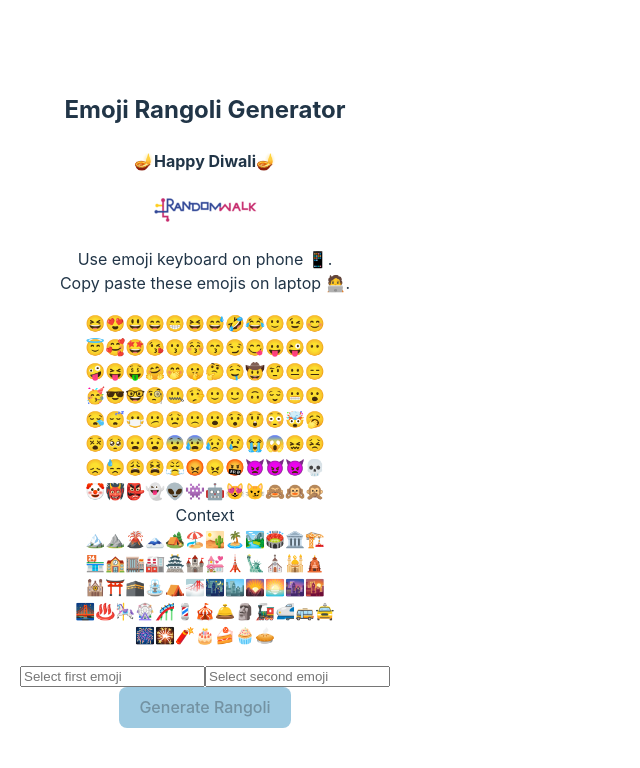
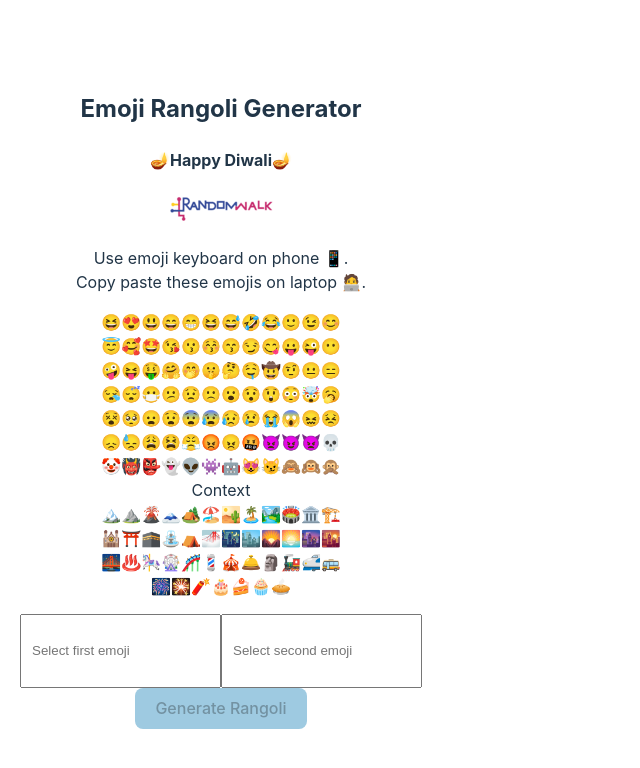
Before and after one commit to aadra/emoji, a React (Vite) app: page / in a window 1280 px wide. Shown: the top 768 px of the page, without its empty margins (0-640 px from the left). Built offline with nearby package versions, Linux system fonts and the light colour scheme.

Commit message:
input box bigger

```diff
--- a/src/App.jsx
+++ b/src/App.jsx
@@ -41,8 +41,6 @@ function App() {
 
       🤪😝🤑🤗🤭🤫🤔🤤🤠🤨😐😑<br></br>
 
-      🥳😎🤓🧐🤐🤥🙂‍🙂🙃😌😬😮<br></br>
-
       😪😴😷😕😟🙁😮😯😲😳🤯🥱<br></br>
 
       😵🥺😦😧😨😰😥😢😭😱😖😣<br></br>
@@ -51,9 +49,8 @@ function App() {
       🤡👹👺👻👽👾🤖😻😼🙈🙉🙊<br></br>
       Context<br></br>
       🏔️⛰️🌋🗻🏕️🏖️🏜️🏝️🏞️🏟️🏛️🏗️<br></br>
-      🏪🏫🏬🏭🏯🏰💒🗼🗽⛪🕌🛕<br></br>
       🕍⛩️🕋⛲⛺🌁🌃🏙️🌄🌅🌆🌇<br></br>
-      🌉♨️🎠🎡🎢💈🎪🛎️🗿🚂🚅🚌🚖<br></br>
+      🌉♨️🎠🎡🎢💈🎪🛎️🗿🚂🚅🚌<br></br>
       🎆🎇🧨🎂🍰🧁🥧
       </p>
       <div>
--- a/src/index.css
+++ b/src/index.css
@@ -28,6 +28,11 @@ body {
   place-items: center;
   min-width: 320px;
   min-height: 100vh;
+}
+
+input[type="text"] {
+  height: 50px;
+  padding: 10px; /* Adds extra space inside the input box */
 }
 
 h1 {
```
